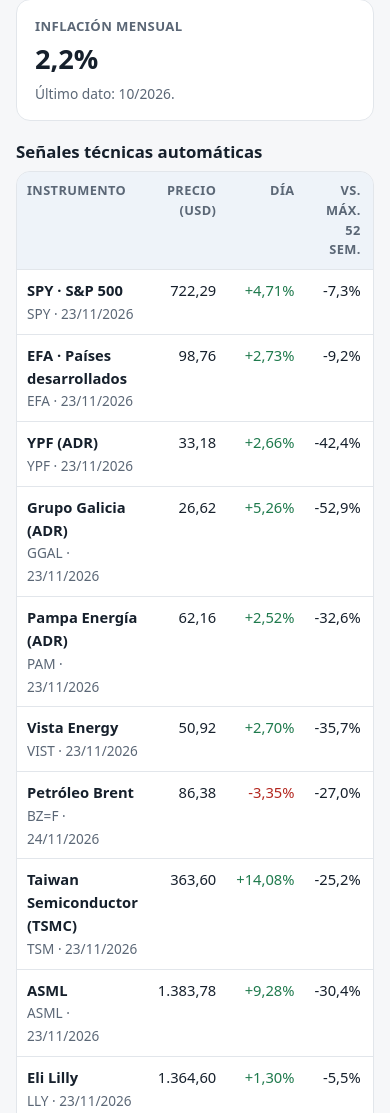
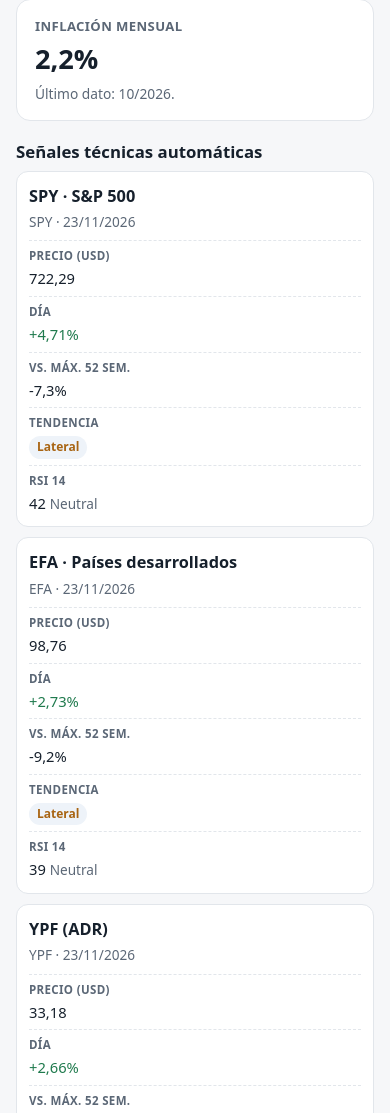
Before and after one commit to sanguinettifacundo/mercados, a plain HTML site: page asesor/index.html in a window 390 px wide. Shown: the part 1977-3090 px from the top of the page. Drawn offline with Linux system fonts and the light colour scheme.

Commit message:
Asesor: tablas como tarjetas en el celular
Solo cambia la vista de pantallas de hasta 640 px; el escritorio queda igual.

Co-Authored-By: Claude Opus 5.5 <noreply@anthropic.com>
Claude-Session: https://claude.ai/code/session_01Fhp1YuvZ4cbYKBNfXEgtzj

```diff
--- a/asesor/index.html
+++ b/asesor/index.html
@@ -91,6 +91,19 @@ a{color:var(--brand2)}
 .hoy.alerta{border-left-color:var(--bad)}
 .hoy h3{margin:4px 0 8px;font-size:1.2rem}
 .muted{color:var(--muted)}
+/* Solo celular: las tablas anchas se muestran como tarjetas */
+@media (max-width:640px){
+  .scroll{overflow-x:visible;border:0;background:transparent}
+  .scroll .tbl thead{display:none}
+  .scroll .tbl,.scroll .tbl tbody,.scroll .tbl tr,.scroll .tbl td,.scroll .tbl th{display:block;width:100%}
+  .scroll .tbl tr{background:var(--card);border:1px solid var(--line);border-radius:12px;padding:6px 12px;margin-bottom:10px}
+  .scroll .tbl td,.scroll .tbl th{border:0;padding:6px 0;text-align:left!important;background:transparent}
+  .scroll .tbl td+td{border-top:1px dashed var(--line)}
+  .scroll .tbl td[data-label]::before{content:attr(data-label);display:block;font-size:.72rem;font-weight:700;text-transform:uppercase;letter-spacing:.03em;color:var(--muted);margin-bottom:2px}
+  .scroll .tbl td:first-child::before{display:none}
+  .scroll .tbl td:first-child{font-size:1.02rem}
+  .scroll .tbl td[colspan]::before{display:none}
+}
 </style>
 </head>
 <body>
@@ -581,11 +594,25 @@ a{color:var(--brand2)}
     var fr = r.fuentes_revision || [];
     if (fr.length) $('fuentes-rev').innerHTML = '<h3>Fuentes de la última revisión semanal</h3>' + links(fr);
 
+    if (window.etiquetarTablas) window.etiquetarTablas();
+
     // ---- Historial de cambios
     $('cambios-lista').innerHTML = (r.cambios || []).map(function(c){ return '<li><strong>' + fecha(c.fecha) + ':</strong> ' + esc(c.texto) + '</li>'; }).join('') || '<li class="muted">Sin cambios todavía.</li>';
   });
   var m = $('mep'); if (m) m.addEventListener('change', function(){ m.dataset.tocado = '1'; });
 })();
 </script>
+<script>
+// Pone a cada celda el nombre de su columna (lo usa la vista de celular)
+window.etiquetarTablas = function(){
+  document.querySelectorAll('.scroll .tbl').forEach(function(t){
+    var tit = Array.prototype.map.call(t.querySelectorAll('thead th'), function(th){ return th.textContent.trim(); });
+    t.querySelectorAll('tbody tr').forEach(function(tr){
+      Array.prototype.forEach.call(tr.children, function(td, i){ if (tit[i]) td.setAttribute('data-label', tit[i]); });
+    });
+  });
+};
+window.etiquetarTablas();
+</script>
 </body>
 </html>
```
